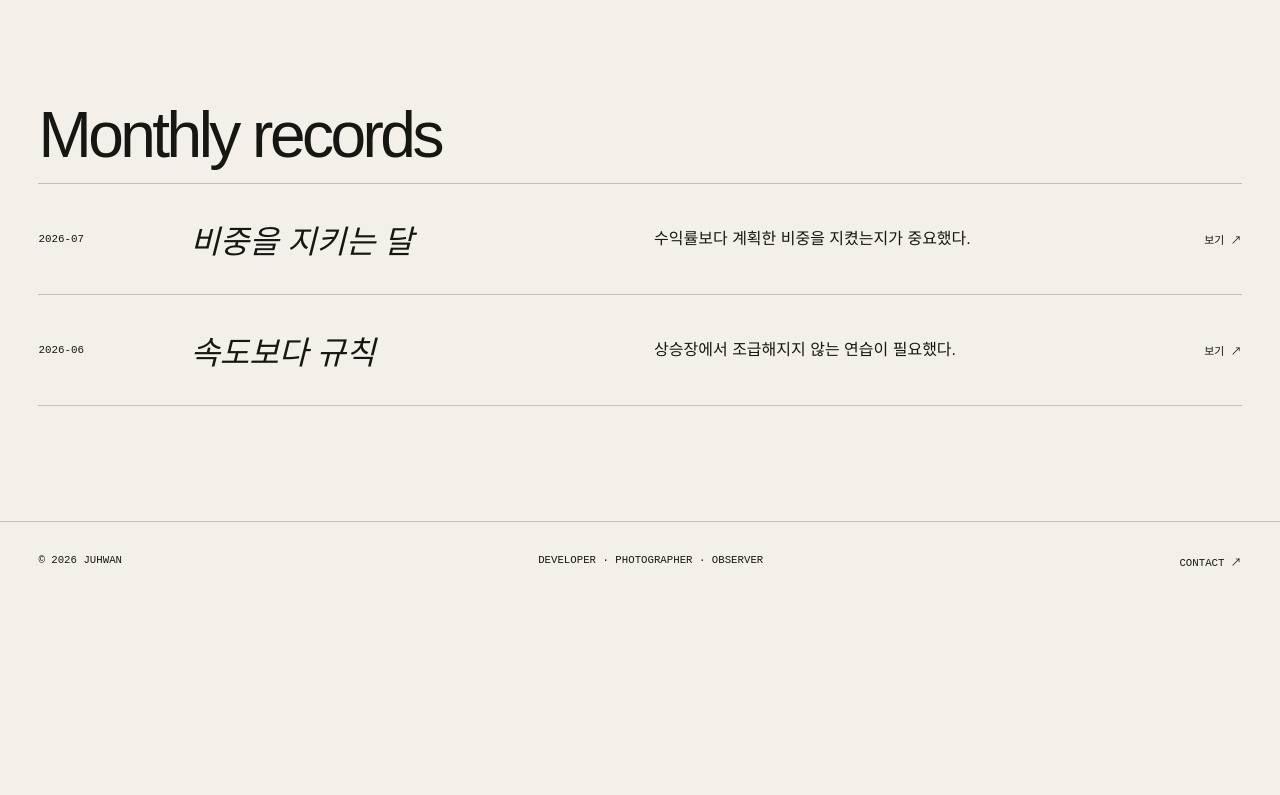
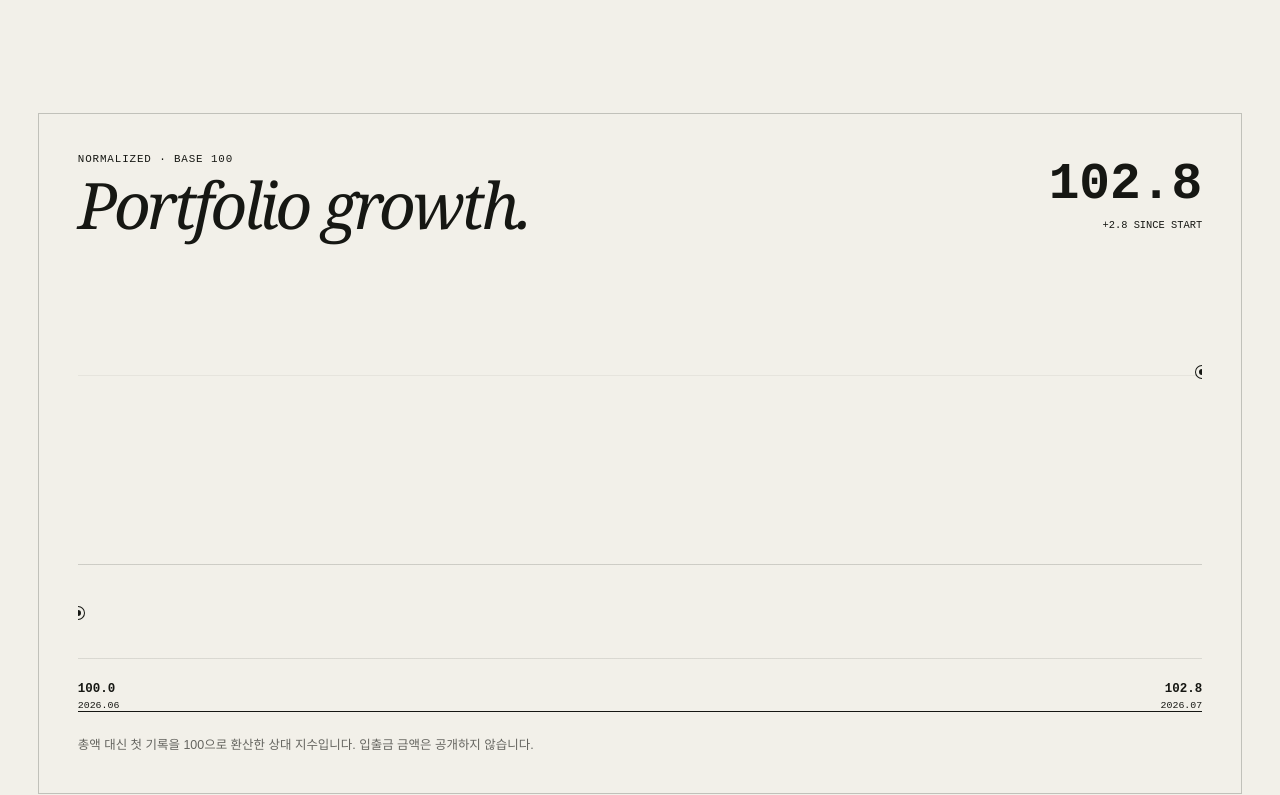
Before and after one commit to stoveinsummer/portfolio, a Next.js app: page /invest in a window 1280 px wide. Shown: the part 1218-2013 px from the top of the page. Before the commit the page ends 1819 px from the top, so only its background shows below. Built offline with nearby package versions, Linux system fonts and the light colour scheme.

Commit message:
Add normalized portfolio growth chart

```diff
--- a/app/globals.css
+++ b/app/globals.css
@@ -133,6 +133,22 @@ footer { display: flex; justify-content: space-between; padding: 2rem 3vw; borde
 .allocation li { display: grid; grid-template-columns: 12px 1fr 48px 58px; gap: .7rem; align-items: center; padding: .9rem 0; border-bottom: 1px solid var(--line); }
 .allocation li i { width: 10px; height: 10px; border-radius: 50%; }
 .allocation li span, .allocation li em { font: normal .72rem "Courier New", monospace; text-align: right; }
+.growth-section { margin: 2vw 0 9vw; padding: 3vw; border: 1px solid var(--line); }
+.growth-head { display: flex; justify-content: space-between; align-items: end; gap: 2rem; }
+.growth-head h2 { margin: .6rem 0 0; font: italic 400 clamp(2.8rem, 5vw, 5.5rem)/.9 Georgia, serif; letter-spacing: -.055em; }
+.growth-summary { display: grid; text-align: right; font-family: "Courier New", monospace; text-transform: uppercase; }
+.growth-summary strong { font-size: clamp(2rem, 4vw, 4rem); line-height: 1; }
+.growth-summary span { margin-top: .5rem; font-size: .65rem; }
+.growth-chart { position: relative; height: min(36vw, 430px); min-height: 280px; margin-top: 3rem; border-bottom: 1px solid var(--ink); overflow: hidden; }
+.growth-grid { position: absolute; inset: 0 0 52px; background: repeating-linear-gradient(to bottom, transparent 0, transparent calc(25% - 1px), var(--line) 25%); }
+.growth-line { position: absolute; inset: 0 0 52px; background: var(--acid); filter: drop-shadow(0 2px 0 var(--ink)); clip-path: polygon(0 88%, 100% 24%, 100% calc(24% + 3px), 0 calc(88% + 3px)); }
+.growth-points { position: absolute; inset: 0 0 52px; }
+.growth-points i { position: absolute; width: 12px; height: 12px; border: 3px solid var(--paper); border-radius: 50%; background: var(--ink); transform: translate(-50%, -50%); box-shadow: 0 0 0 1px var(--ink); }
+.growth-labels { position: absolute; inset: auto 0 0; height: 52px; display: flex; justify-content: space-between; align-items: end; }
+.growth-labels span { display: grid; gap: .2rem; font: .62rem "Courier New", monospace; text-transform: uppercase; }
+.growth-labels span:last-child { text-align: right; }
+.growth-labels b { font-size: .78rem; }
+.growth-note { margin: 1.5rem 0 0; font-size: .78rem; line-height: 1.5; opacity: .64; }
 .list-head { border-bottom: 1px solid var(--line); }
 .list-head h2 { font-size: clamp(2.5rem, 5vw, 5rem); font-weight: 500; letter-spacing: -.055em; }
 .record-list > a { display: grid; grid-template-columns: 120px 1fr 1.2fr auto; gap: 2rem; align-items: center; padding: 2rem 0; border-bottom: 1px solid var(--line); }
@@ -185,6 +201,9 @@ footer { display: flex; justify-content: space-between; padding: 2rem 3vw; borde
   .record-cards > a { min-height: 280px; }
   .page-intro { padding-top: 9vh; } .page-intro .eyebrow { grid-column: 1; } .page-intro h1 { font-size: 18vw; }
   .allocation { grid-template-columns: 1fr; } .donut { max-width: 260px; margin: auto; }
+  .growth-section { padding: 1.5rem; margin-bottom: 5rem; }
+  .growth-head { align-items: start; } .growth-summary strong { font-size: 2rem; }
+  .growth-chart { height: 300px; }
   .record-list > a { grid-template-columns: 1fr auto; gap: .7rem; } .record-list h3, .record-list p { grid-column: 1/-1; }
   .journal-list > a { grid-template-columns: 1fr; } .journal-list p, .journal-list em { grid-column: 1; }
   .detail-head .eyebrow { grid-column: 1; } .detail-head h1 { font-size: 16vw; }
--- a/app/invest/page.tsx
+++ b/app/invest/page.tsx
@@ -4,7 +4,8 @@ import { SiteHeader } from "@/components/SiteHeader";
 import { SiteFooter } from "@/components/SiteFooter";
 import { PageIntro } from "@/components/PageIntro";
 import { AllocationChart } from "@/components/AllocationChart";
+import { PortfolioGrowthChart } from "@/components/PortfolioGrowthChart";
 import { investments } from "@/data/investments";
 
 export const metadata: Metadata = { title: "Invest", description: "금액을 제외한 개인 투자 판단과 비중 기록." };
-export default function InvestPage() { const latest = investments[0]; return <main><SiteHeader active="Invest" /><PageIntro eyebrow="Allocation, decisions, review" title="Invest records." description="규모나 계좌 정보는 공개하지 않고, 비중과 판단 과정만 기록합니다." /><section className="content-section"><div className="notice">이 페이지는 개인 투자 기록이며 특정 종목에 대한 투자 권유가 아닙니다.</div><div className="feature-record"><div><p className="eyebrow">Latest · {latest.date}</p><h2>{latest.title}</h2><p>{latest.review}</p><Link href={`/invest/${latest.id}`}>전체 기록 보기 ↗</Link></div><AllocationChart items={latest.portfolio} /></div><div className="list-head"><h2>Monthly records</h2></div><div className="record-list">{investments.map((record) => <Link href={`/invest/${record.id}`} key={record.id}><time>{record.date}</time><h3>{record.title}</h3><p>{record.review}</p><span>보기 ↗</span></Link>)}</div></section><SiteFooter /></main>; }
+export default function InvestPage() { const latest = investments[0]; return <main><SiteHeader active="Invest" /><PageIntro eyebrow="Allocation, decisions, review" title="Invest records." description="규모나 계좌 정보는 공개하지 않고, 비중과 판단 과정만 기록합니다." /><section className="content-section"><div className="notice">이 페이지는 개인 투자 기록이며 특정 종목에 대한 투자 권유가 아닙니다.</div><div className="feature-record"><div><p className="eyebrow">Latest · {latest.date}</p><h2>{latest.title}</h2><p>{latest.review}</p><Link href={`/invest/${latest.id}`}>전체 기록 보기 ↗</Link></div><AllocationChart items={latest.portfolio} /></div><PortfolioGrowthChart records={investments} /><div className="list-head"><h2>Monthly records</h2></div><div className="record-list">{investments.map((record) => <Link href={`/invest/${record.id}`} key={record.id}><time>{record.date}</time><h3>{record.title}</h3><p>{record.review}</p><span>보기 ↗</span></Link>)}</div></section><SiteFooter /></main>; }
--- /dev/null
+++ b/components/PortfolioGrowthChart.tsx
@@ -0,0 +1,47 @@
+import type { InvestmentRecord } from "@/types/content";
+
+export function PortfolioGrowthChart({ records }: { records: InvestmentRecord[] }) {
+  const points = [...records].sort((a, b) => a.date.localeCompare(b.date));
+  const values = points.map((point) => point.growthIndex);
+  const min = Math.min(...values);
+  const max = Math.max(...values);
+  const range = Math.max(max - min, 1);
+  const polygon = points.map((point, index) => {
+    const x = points.length === 1 ? 50 : (index / (points.length - 1)) * 100;
+    const y = 88 - ((point.growthIndex - min) / range) * 64;
+    return `${x}% ${y}%`;
+  }).join(", ");
+  const start = points[0]?.growthIndex ?? 100;
+  const latest = points.at(-1)?.growthIndex ?? start;
+  const change = latest - start;
+
+  return (
+    <section className="growth-section" aria-labelledby="growth-title">
+      <div className="growth-head">
+        <div>
+          <p className="eyebrow">Normalized · Base 100</p>
+          <h2 id="growth-title">Portfolio growth.</h2>
+        </div>
+        <div className="growth-summary">
+          <strong>{latest.toFixed(1)}</strong>
+          <span>{change >= 0 ? "+" : ""}{change.toFixed(1)} since start</span>
+        </div>
+      </div>
+      <div className="growth-chart" role="img" aria-label={`포트폴리오 지수 ${points.map((point) => `${point.date} ${point.growthIndex}`).join(", ")}`}>
+        <div className="growth-grid" aria-hidden="true" />
+        {points.length > 1 && <div className="growth-line" style={{ clipPath: `polygon(${polygon})` }} aria-hidden="true" />}
+        <div className="growth-points">
+          {points.map((point, index) => {
+            const x = points.length === 1 ? 50 : (index / (points.length - 1)) * 100;
+            const y = 88 - ((point.growthIndex - min) / range) * 64;
+            return <i key={point.date} style={{ left: `${x}%`, top: `${y}%` }} title={`${point.date} · ${point.growthIndex}`} />;
+          })}
+        </div>
+        <div className="growth-labels">
+          {points.map((point) => <span key={point.date}><b>{point.growthIndex.toFixed(1)}</b>{point.date.replace("-", ".")}</span>)}
+        </div>
+      </div>
+      <p className="growth-note">총액 대신 첫 기록을 100으로 환산한 상대 지수입니다. 입출금 금액은 공개하지 않습니다.</p>
+    </section>
+  );
+}
--- a/data/investments.ts
+++ b/data/investments.ts
@@ -4,6 +4,7 @@ export const investments: InvestmentRecord[] = [
   {
     id: "2026-07",
     date: "2026-07",
+    growthIndex: 102.8,
     title: "비중을 지키는 달",
     portfolio: [
       { symbol: "QQQI", name: "나스닥 인컴", weight: 45, returnRate: 8.2, category: "인컴" },
@@ -17,6 +18,7 @@ export const investments: InvestmentRecord[] = [
   {
     id: "2026-06",
     date: "2026-06",
+    growthIndex: 100,
     title: "속도보다 규칙",
     portfolio: [
       { symbol: "QQQI", name: "나스닥 인컴", weight: 42, returnRate: 6.4, category: "인컴" },
--- a/types/content.ts
+++ b/types/content.ts
@@ -25,6 +25,7 @@ export interface InvestmentRecord {
   id: string;
   date: string;
   title: string;
+  growthIndex: number;
   portfolio: PortfolioItem[];
   decisions: string[];
   review: string;
```
